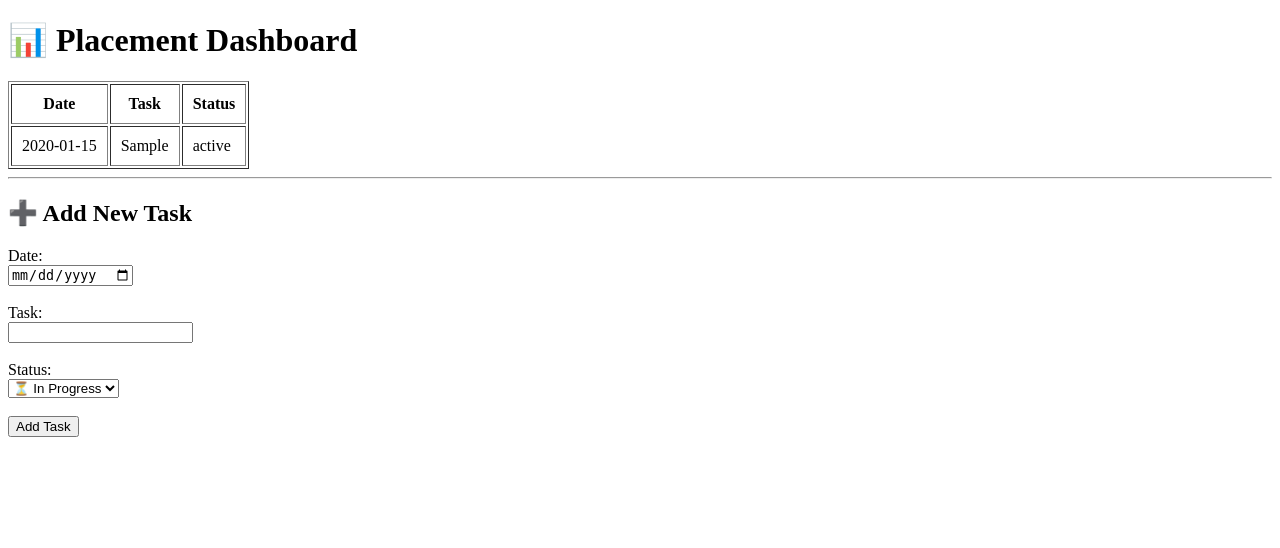
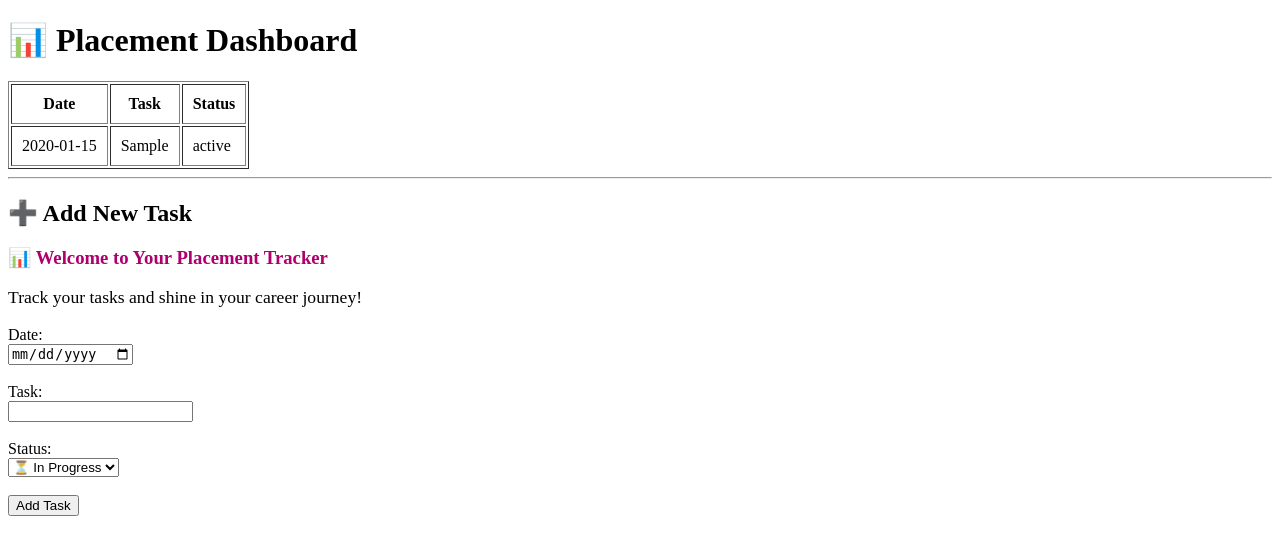
Before and after one commit to iamsam2347/placement-tracker, a Flask app: page / in a window 1280 px wide. Shown: the top 548 px of the page. Run offline with Flask 3, Linux system fonts and the light colour scheme; tables that the repository leaves empty hold one stand-in row (values such as "Sample post").

Commit message:
Updated homepage UI

```diff
--- a/templates/dashboard.html
+++ b/templates/dashboard.html
@@ -28,6 +28,8 @@
 
   <!-- Add Task Form Section -->
   <h2>➕ Add New Task</h2>
+<h3 style="color: #ad006d;">📊 Welcome to Your Placement Tracker</h3>
+<p style="font-size: 1.1em;">Track your tasks and shine in your career journey!</p>
 
   <form method="POST">
     <label for="date">Date:</label><br>
```
